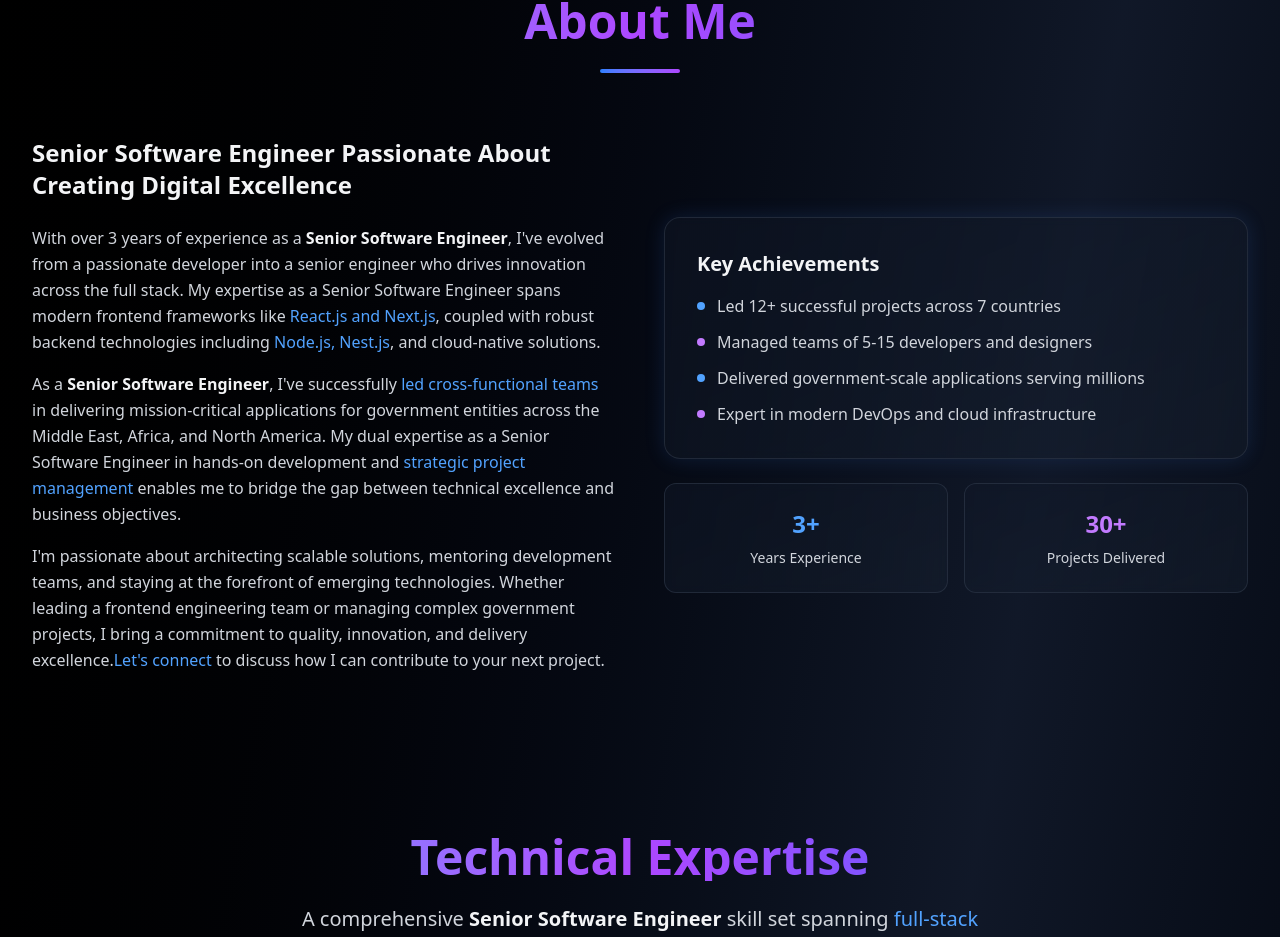
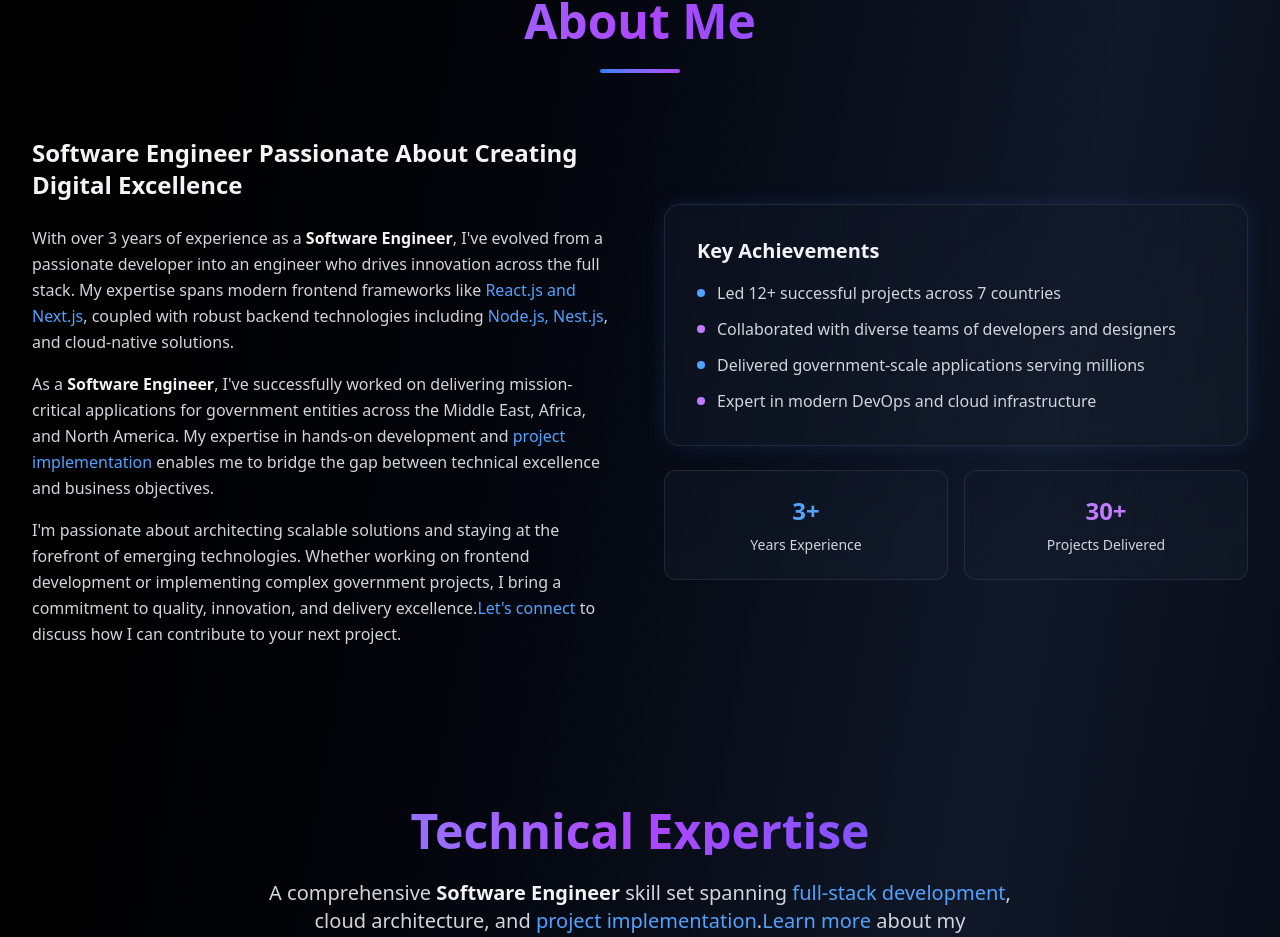
Before and after one commit to Mohamed-El-Sharqawy/portfolio-2025, a Next.js app: page / in a window 1280 px wide. Shown: the part 883-1820 px from the top of the page. Built offline with nearby package versions, Linux system fonts and the light colour scheme.

Commit message:
enhancing the content to match my real skills

```diff
--- a/app/layout.tsx
+++ b/app/layout.tsx
@@ -17,26 +17,26 @@ const inter = Inter({
 
 export const metadata: Metadata = {
   title: {
-    default: "Moe - Senior Software Engineer | Frontend Development Expert",
-    template: "%s | Moe - Senior Software Engineer"
+    default: "Moe - Software Engineer | Frontend Developer",
+    template: "%s | Moe - Software Engineer"
   },
   description:
-    "Senior Software Engineer with 3+ years experience specializing in React.js, Next.js, and Node.js. Leading innovative frontend and full-stack projects across UAE, Saudi Arabia, and globally.",
-  keywords: "Senior Software Engineer, Frontend Developer, React.js, Next.js, Node.js, Full Stack, UAE, Portfolio",
+    "Software Engineer with 3+ years experience specializing in React.js, Next.js, and Node.js. Working on frontend and full-stack projects across UAE, Saudi Arabia, and globally.",
+  keywords: "Software Engineer, Frontend Developer, React.js, Next.js, Node.js, Full Stack, UAE, Portfolio",
   authors: [{ name: "Moe", url: "https://devsharqawy.com" }],
-  creator: "Moe - Senior Software Engineer",
+  creator: "Moe - Software Engineer",
   robots: "index, follow",
   metadataBase: new URL('https://devsharqawy.com'),
   openGraph: {
     type: "website",
     locale: "en_US",
     url: "https://devsharqawy.com",
-    siteName: "Moe - Senior Software Engineer Portfolio",
+    siteName: "Moe - Software Engineer Portfolio",
   },
   twitter: {
     card: "summary_large_image",
-    title: "Moe - Senior Software Engineer Portfolio",
-    description: "Senior Software Engineer specializing in React.js, Next.js, and modern web technologies.",
+    title: "Moe - Software Engineer Portfolio",
+    description: "Software Engineer and Frontend Developer specializing in React.js, Next.js, and modern web technologies.",
   },
   verification: {
     google: "google-site-verification-code", // Replace with your actual verification code
--- a/app/manifest.ts
+++ b/app/manifest.ts
@@ -2,9 +2,9 @@ import { MetadataRoute } from 'next';
 
 export default function manifest(): MetadataRoute.Manifest {
   return {
-    name: 'Moe - Senior Software Engineer Portfolio',
+    name: 'Moe - Software Engineer Portfolio',
     short_name: 'Moe Portfolio',
-    description: 'Senior Software Engineer specializing in React.js, Next.js, and modern web technologies.',
+    description: 'Software Engineer and Frontend Developer specializing in React.js, Next.js, and modern web technologies.',
     start_url: '/',
     display: 'standalone',
     background_color: '#000000',
--- a/components/About.tsx
+++ b/components/About.tsx
@@ -10,24 +10,24 @@ export default function About() {
         <div className="grid lg:grid-cols-2 gap-12 items-center">
           <div className="space-y-6">
             <h3 className="text-2xl font-bold text-gray-100">
-              Senior Software Engineer Passionate About Creating Digital Excellence
+              Software Engineer Passionate About Creating Digital Excellence
             </h3>
             <div className="space-y-4 text-gray-300 leading-relaxed">
               <p>
-                With over 3 years of experience as a <strong className="text-gray-100">Senior Software Engineer</strong>, I&apos;ve evolved from a passionate developer
-                into a senior engineer who drives innovation across the full stack. My expertise as a Senior Software Engineer spans
+                With over 3 years of experience as a <strong className="text-gray-100">Software Engineer</strong>, I&apos;ve evolved from a passionate developer
+                into an engineer who drives innovation across the full stack. My expertise spans
                 modern frontend frameworks like <a href="#skills" className="text-blue-400 hover:underline">React.js and Next.js</a>, coupled with robust backend technologies
                 including <a href="#skills" className="text-blue-400 hover:underline">Node.js, Nest.js</a>, and cloud-native solutions.
               </p>
               <p>
-                As a <strong className="text-gray-100">Senior Software Engineer</strong>, I&apos;ve successfully <a href="#experience" className="text-blue-400 hover:underline">led cross-functional teams</a> in delivering mission-critical
-                applications for government entities across the Middle East, Africa, and North America. My dual expertise as a Senior Software Engineer
-                in hands-on development and <a href="#experience" className="text-blue-400 hover:underline">strategic project management</a> enables me to bridge the gap between technical
+                As a <strong className="text-gray-100">Software Engineer</strong>, I&apos;ve successfully worked on delivering mission-critical
+                applications for government entities across the Middle East, Africa, and North America. My expertise
+                in hands-on development and <a href="#experience" className="text-blue-400 hover:underline">project implementation</a> enables me to bridge the gap between technical
                 excellence and business objectives.
               </p>
               <p>
-                I&apos;m passionate about architecting scalable solutions, mentoring development teams, and staying at the
-                forefront of emerging technologies. Whether leading a frontend engineering team or managing complex
+                I&apos;m passionate about architecting scalable solutions and staying at the
+                forefront of emerging technologies. Whether working on frontend development or implementing complex
                 government projects, I bring a commitment to quality, innovation, and delivery excellence.
                 <a href="#contact" className="text-blue-400 hover:underline">Let&apos;s connect</a> to discuss how I can contribute to your next project.
               </p>
@@ -44,7 +44,7 @@ export default function About() {
                 </li>
                 <li className="flex items-start">
                   <span className="w-2 h-2 bg-purple-400 rounded-full mt-2 mr-3 shrink-0" />
-                  Managed teams of 5-15 developers and designers
+                  Collaborated with diverse teams of developers and designers
                 </li>
                 <li className="flex items-start">
                   <span className="w-2 h-2 bg-blue-400 rounded-full mt-2 mr-3 shrink-0" />
--- a/components/Experience.tsx
+++ b/components/Experience.tsx
@@ -10,8 +10,8 @@ export default function Experience() {
         <div className="text-center mb-16">
           <h2 className="text-4xl sm:text-5xl font-bold text-gradient mb-6">Professional Experience</h2>
           <p className="text-xl text-gray-300 max-w-3xl mx-auto">
-            As a <strong className="text-gray-100">Senior Software Engineer</strong>, leading innovative projects and technical teams across multiple continents.
-            <a href="#contact" className="text-blue-400 hover:underline">Reach out</a> to discuss Senior Software Engineer collaboration opportunities.
+            As a <strong className="text-gray-100">Software Engineer</strong> and Frontend Developer, working on projects across multiple continents.
+            <a href="#contact" className="text-blue-400 hover:underline">Reach out</a> to discuss collaboration opportunities.
           </p>
           <div className="w-20 h-1 bg-linear-to-r from-blue-500 to-purple-500 mx-auto rounded-full mt-6" />
         </div>
--- a/components/Footer.tsx
+++ b/components/Footer.tsx
@@ -11,8 +11,8 @@ export default function Footer() {
               <span className="text-xl font-bold text-gradient">Moe.</span>
             </div>
             <p className="text-gray-400 leading-relaxed">
-              Senior Software Engineer passionate about creating exceptional digital experiences
-              and leading innovative projects across the globe.
+              Software Engineer and Frontend Developer passionate about creating exceptional digital experiences
+              across the globe.
             </p>
           </div>
 
@@ -21,7 +21,7 @@ export default function Footer() {
             <ul className="space-y-2 text-gray-400">
               <li>Frontend Development</li>
               <li>Backend Architecture</li>
-              <li>Team Leadership</li>
+              <li>Web Development</li>
             </ul>
           </div>
 
--- a/components/Skills.tsx
+++ b/components/Skills.tsx
@@ -14,9 +14,9 @@ export default function Skills() {
             Technical Expertise
           </h2>
           <p className="text-xl text-gray-300 max-w-3xl mx-auto">
-            A comprehensive <strong className="text-gray-100">Senior Software Engineer</strong> skill set spanning <a href="#experience" className="text-blue-400 hover:underline">full-stack development</a>, cloud
-            architecture, and <a href="#experience" className="text-blue-400 hover:underline">project management</a>.
-            <a href="#about" className="text-blue-400 hover:underline">Learn more</a> about my Senior Software Engineer background.
+            A comprehensive <strong className="text-gray-100">Software Engineer</strong> skill set spanning <a href="#experience" className="text-blue-400 hover:underline">full-stack development</a>, cloud
+            architecture, and <a href="#experience" className="text-blue-400 hover:underline">project implementation</a>.
+            <a href="#about" className="text-blue-400 hover:underline">Learn more</a> about my background as a Frontend Developer.
           </p>
           <div className="w-20 h-1 bg-linear-to-r from-blue-500 to-purple-500 mx-auto rounded-full mt-6" />
         </div>
--- a/components/StructuredData.tsx
+++ b/components/StructuredData.tsx
@@ -8,8 +8,8 @@ export default function StructuredData() {
         "@type": "Person",
         "@id": "https://devsharqawy.com/#person",
         "name": "Mohamed Ahmed (Moe)",
-        "jobTitle": "Senior Software Engineer",
-        "description": "Senior Software Engineer specializing in React.js, Next.js, and Node.js. Leading innovative projects across UAE, Saudi Arabia, and globally.",
+        "jobTitle": "Software Engineer",
+        "description": "Software Engineer and Frontend Developer specializing in React.js, Next.js, and Node.js. Working on projects across UAE, Saudi Arabia, and globally.",
         "url": "https://devsharqawy.com",
         "email": EMAIL,
         "telephone": PHONE,
@@ -26,12 +26,12 @@ export default function StructuredData() {
           "Frontend Development",
           "Full Stack Development",
           "Software Engineering",
-          "Project Management",
-          "Team Leadership"
+          "Project Implementation",
+          "Web Development"
         ],
         "hasOccupation": {
           "@type": "Occupation",
-          "name": "Senior Software Engineer",
+          "name": "Software Engineer",
           "occupationLocation": {
             "@type": "Place",
             "name": "Global (Remote/On-site)"
@@ -44,8 +44,8 @@ export default function StructuredData() {
             "Astro",
             "JavaScript",
             "TypeScript",
-            "Project Management",
-            "Team Leadership"
+            "Project Implementation",
+            "Web Development"
           ]
         },
         "alumniOf": {
@@ -91,8 +91,8 @@ export default function StructuredData() {
         "@type": "WebSite",
         "@id": "https://devsharqawy.com/#website",
         "url": "https://devsharqawy.com",
-        "name": "Moe - Senior Software Engineer Portfolio",
-        "description": "Senior Software Engineer portfolio showcasing expertise in React.js, Next.js, and Node.js. Leading innovative projects across UAE, Saudi Arabia, and globally.",
+        "name": "Moe - Software Engineer Portfolio",
+        "description": "Software Engineer and Frontend Developer portfolio showcasing expertise in React.js, Next.js, and Node.js. Working on projects across UAE, Saudi Arabia, and globally.",
         "author": {
           "@id": "https://devsharqawy.com/#person"
         },
@@ -107,8 +107,8 @@ export default function StructuredData() {
         "@type": "WebPage",
         "@id": "https://devsharqawy.com/#webpage",
         "url": "https://devsharqawy.com",
-        "name": "Moe - Senior Software Engineer Portfolio | React & Next.js Expert",
-        "description": "Senior Software Engineer portfolio showcasing expertise in React.js, Next.js, and Node.js. Leading innovative projects across UAE, Saudi Arabia, and globally.",
+        "name": "Moe - Software Engineer Portfolio | React & Next.js Expert",
+        "description": "Software Engineer and Frontend Developer portfolio showcasing expertise in React.js, Next.js, and Node.js. Working on projects across UAE, Saudi Arabia, and globally.",
         "isPartOf": {
           "@id": "https://devsharqawy.com/#website"
         },
@@ -156,8 +156,8 @@ export default function StructuredData() {
       {
         "@type": "ProfessionalService",
         "@id": "https://devsharqawy.com/#service",
-        "name": "Senior Software Engineer Services",
-        "description": "Professional software engineering services including frontend development, full-stack solutions, and technical leadership.",
+        "name": "Software Engineering Services",
+        "description": "Professional software engineering services including frontend development and full-stack solutions.",
         "provider": {
           "@id": "https://devsharqawy.com/#person"
         },
@@ -165,10 +165,10 @@ export default function StructuredData() {
         "serviceType": [
           "Frontend Development",
           "Full Stack Development",
-          "Technical Leadership",
-          "Project Management",
+          "Web Development",
+          "Project Implementation",
           "Software Architecture",
-          "Team Management"
+          "UI/UX Development"
         ],
         "offers": {
           "@type": "Offer",
```
Also changed, not shown: components/Hero.tsx (+4 -4 lines), 1 other file (tests, documents, lock files or other folders).
